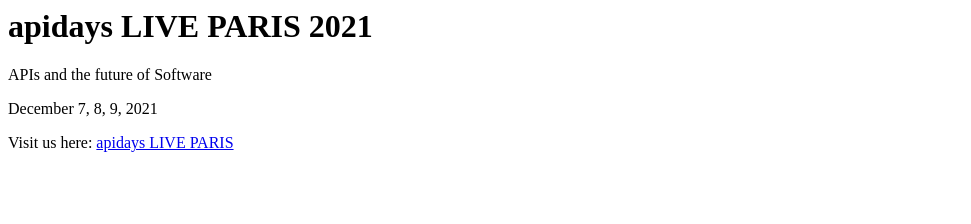
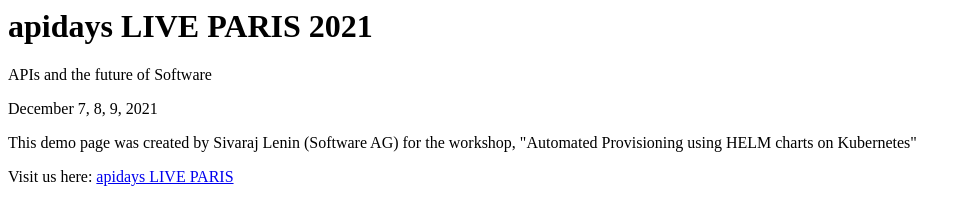
Before and after one commit to sivarajlenin/apidays-webapp, a plain HTML site: page index.html in a window 1280 px wide. Shown: the whole page, without its empty margins (0-971 px from the left). Drawn offline with Linux system fonts and the light colour scheme.

Commit message:
index.html changed to add more details

```diff
--- a/index.html
+++ b/index.html
@@ -2,5 +2,6 @@
 <h1>apidays LIVE PARIS 2021</h1>
   <p> APIs and the future of Software</p>
   <p>December 7, 8, 9, 2021</p>
+  <p>This demo page was created by Sivaraj Lenin (Software AG) for the workshop, "Automated Provisioning using HELM charts on Kubernetes"  </p>
   <p>Visit us here: <a href="https://www.apidays.global/paris/">apidays LIVE PARIS</a></p>
 </html>
```
